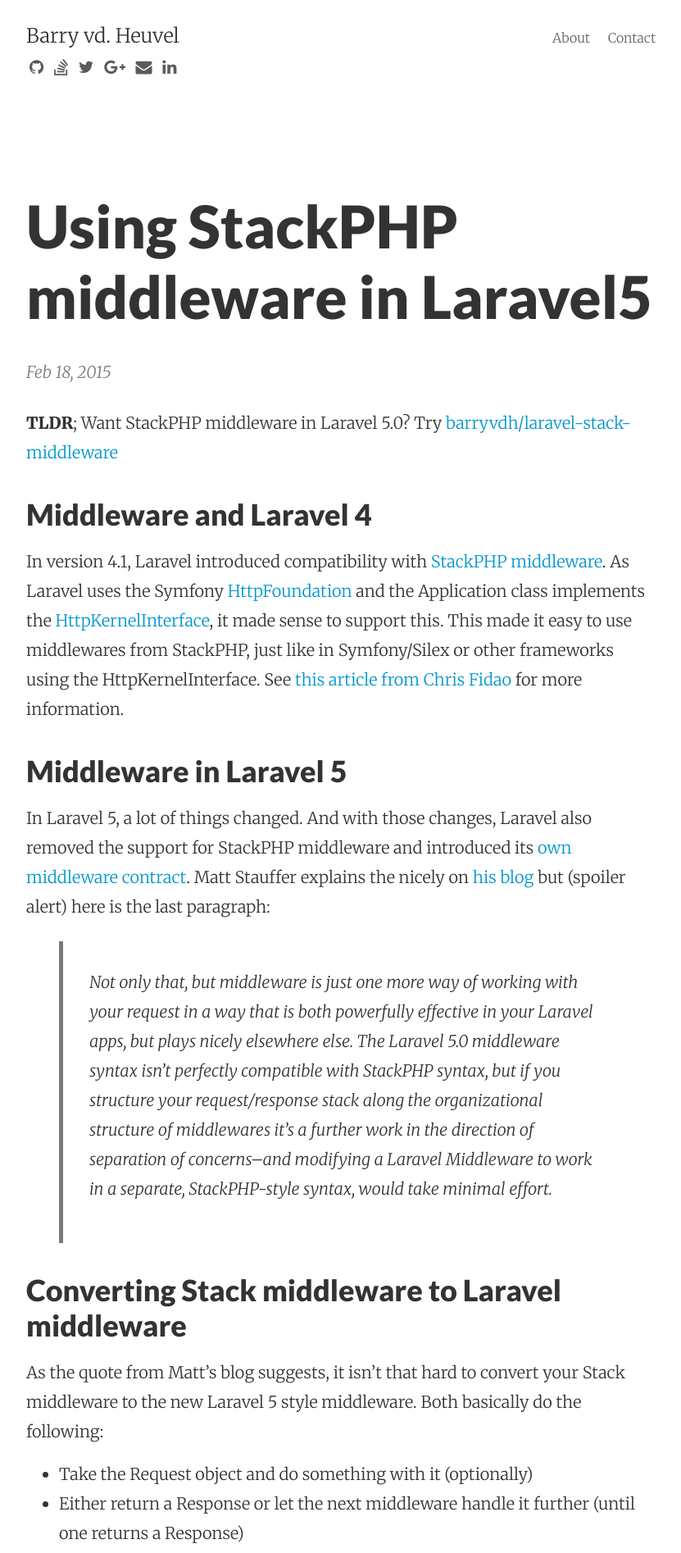
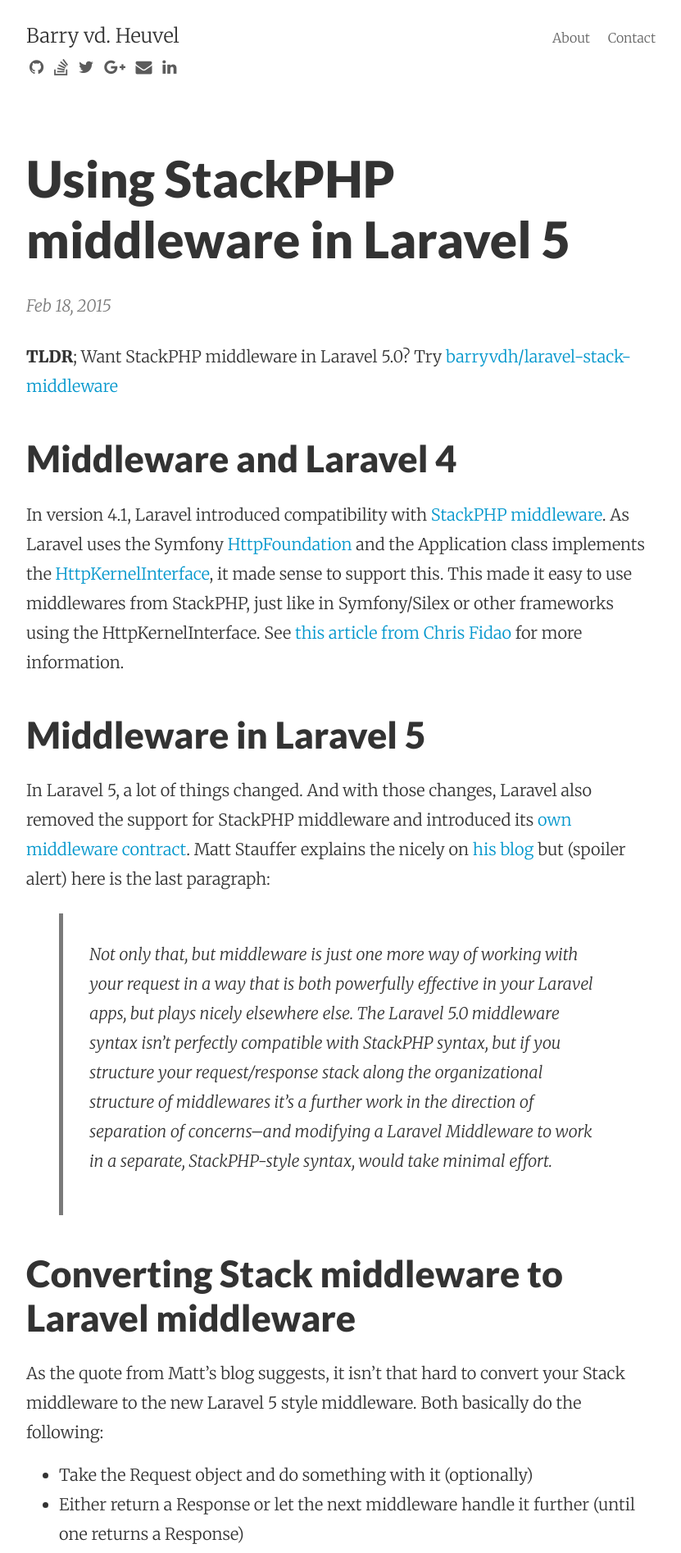
Before and after one commit to barryvdh/barryvdh.github.io, a Jekyll site: the page built from _posts/2015-02-18-using-stackphp-middleware-in-laravel-5.md, in a window 1280 px wide. Shown: the top 1894 px of the page at 82% size, without its empty margins (224-1055 px from the left). Built offline with Jekyll 4.4.1, drawn with Linux system fonts in a browser that asks for light colours; nearby versions of some CDN libraries.

Commit message:
Tweak headers

````diff
--- a/_posts/2015-02-18-using-stackphp-middleware-in-laravel-5.md
+++ b/_posts/2015-02-18-using-stackphp-middleware-in-laravel-5.md
@@ -1,6 +1,6 @@
 ---
 layout:     post
-title:      Using StackPHP middleware in Laravel5
+title:      Using StackPHP middleware in Laravel 5
 date:       2015-02-18 20:57:00
 excerpt:    Laravel 4 was compatible with StackPHP middleware, but Laravel 5 uses a new way to handle middleware. This blog explains the differences and shows a way to still use Stack middleware.
 categories: laravel
@@ -8,17 +8,17 @@
 
 __TLDR__; Want StackPHP middleware in Laravel 5.0? Try [barryvdh/laravel-stack-middleware](https://github.com/barryvdh/laravel-stack-middleware)
 
-### Middleware and Laravel 4
+## Middleware and Laravel 4
 
 In version 4.1, Laravel introduced compatibility with [StackPHP middleware](http://stackphp.com/). As Laravel uses the Symfony [HttpFoundation](http://symfony.com/doc/current/components/http_foundation) and the Application class implements the [HttpKernelInterface](https://github.com/symfony/symfony/blob/master/src/Symfony/Component/HttpKernel/HttpKernelInterface.php), it made sense to support this. This made it easy to use middlewares from StackPHP, just like in Symfony/Silex or other frameworks using the HttpKernelInterface. See [this article from Chris Fidao](http://fideloper.com/laravel-http-middleware) for more information.
 
-### Middleware in Laravel 5
+## Middleware in Laravel 5
 
 In Laravel 5, a lot of things changed. And with those changes, Laravel also removed the support for StackPHP middleware and introduced its [own middleware contract](https://github.com/illuminate/contracts/blob/5.0/Routing/Middleware.php). Matt Stauffer explains the nicely on [his blog](http://mattstauffer.co/blog/laravel-5.0-middleware-filter-style) but (spoiler alert) here is the last paragraph:
 
 > Not only that, but middleware is just one more way of working with your request in a way that is both powerfully effective in your Laravel apps, but plays nicely elsewhere else. The Laravel 5.0 middleware syntax isn't perfectly compatible with StackPHP syntax, but if you structure your request/response stack along the organizational structure of middlewares it's a further work in the direction of separation of concerns--and modifying a Laravel Middleware to work in a separate, StackPHP-style syntax, would take minimal effort.
 
-### Converting Stack middleware to Laravel middleware
+## Converting Stack middleware to Laravel middleware
 
 As the quote from Matt's blog suggests, it isn't that hard to convert your Stack middleware to the new Laravel 5 style middleware. Both basically do the following:
 
@@ -50,7 +50,7 @@
 }
 ```
 
-### Using Stack middleware in Laravel 5
+## Using Stack middleware in Laravel 5
 
 So sure, it's possible to convert your middleware. And that is probably the easiest solution when you are upgrading. But what about the [middlewares from StackPHP](http://stackphp.com/middlewares/)? For example, there are some simple ones that just add some headers but some (like HttpCache) are a bit more complex. And the idea of StackPHP was to be able to share your middleware, not re-invent the wheel. So, how to use them in Laravel 5?
 
@@ -73,7 +73,7 @@
 }
 ```
 
-### laravel-stack-middleware Package
+## laravel-stack-middleware Package
 
 So, to solve the chicken-egg question, I created two wrappers. The [ClosureMiddleware](https://github.com/barryvdh/laravel-stack-middleware/blob/master/src/ClosureMiddleware.php) that receives the `$next` closure and passes it to the  [ClosureHttpKernel](https://github.com/barryvdh/laravel-stack-middleware/blob/master/src/ClosureHttpKernel.php). The Kernel then receives the `$request` on its `handle()` method and calls the `$next` closure it just received. So we just do something like this:
 
@@ -108,10 +108,10 @@
 
 That binds a new Middleware to the App container under the name `DoSomeMiddlewareStuff` so you can add it to your $middleware array in your app Kernel.php
 
-### Way forward
+## Way forward
 
 So Taylor probably had good reasons to change to this new middleware style (less dependend on HttpFoundation?) but you still need to make some assumptions about what kind of Request or Response everyone is expecting. Hopefully [PSR-7 will bring a unified standard for this](https://mwop.net/blog/2015-01-08-on-http-middleware-and-psr-7.html), so middlewares can be easily shared between frameworks. As long as we follow the same principles and request object, it hopefully shouldn't be too hard to make it compatible with different frameworks..
 
-### Comments?
+## Comments?
 
 If you think I'm saying/doing something wrong here or with my wrapper for StackPHP middleware, please let me know! You can leave me a comment on Twitter or create an issue in the [laravel-stack-middleware repo](https://github.com/barryvdh/laravel-stack-middleware/issues) or the [issue tracker from my blog](https://github.com/barryvdh/barryvdh.github.io/issues).
--- a/_sass/_basscss.scss
+++ b/_sass/_basscss.scss
@@ -373,9 +373,7 @@
 }
 
 @media screen and (min-width: 48em) and (max-width: 64em) {
-  .p-responsive {
-    padding: 3rem;
-  }
+
 
   .px-responsive {
     padding-right: 3rem;
@@ -388,9 +386,7 @@
   }
 }
 @media screen and (min-width: 64em) {
-  .p-responsive {
-    padding: 4rem;
-  }
+
 
   .px-responsive {
     padding-right: 4rem;
--- a/_sass/_main.scss
+++ b/_sass/_main.scss
@@ -448,12 +448,12 @@
 @media screen and (min-width: 64em) {
   .h1,
   h1 {
-    font-size: 4.498rem;
+    font-size: 3.84rem;
   }
 
   .h2,
   h2 {
-    font-size: 3.18rem;
+    font-size: 2.8rem;
   }
 
   .h3,
````
Also changed, not shown: _posts/2015-02-08-streaming-large-csv-files-with-laravel-chunk.md (+4 -4 lines).
